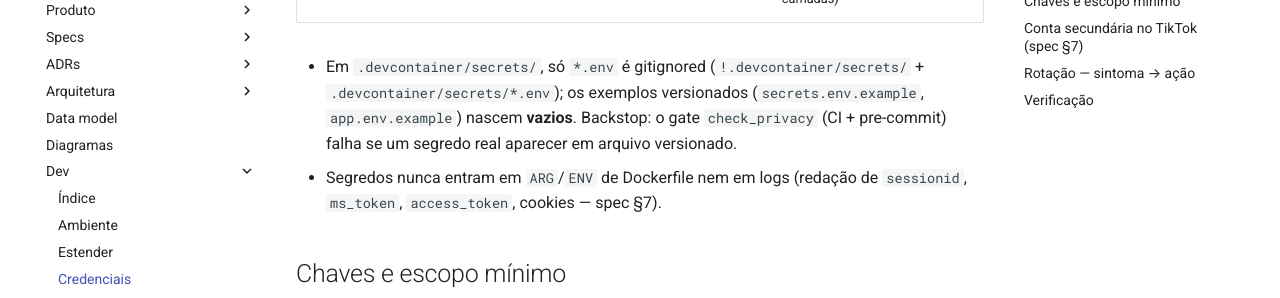
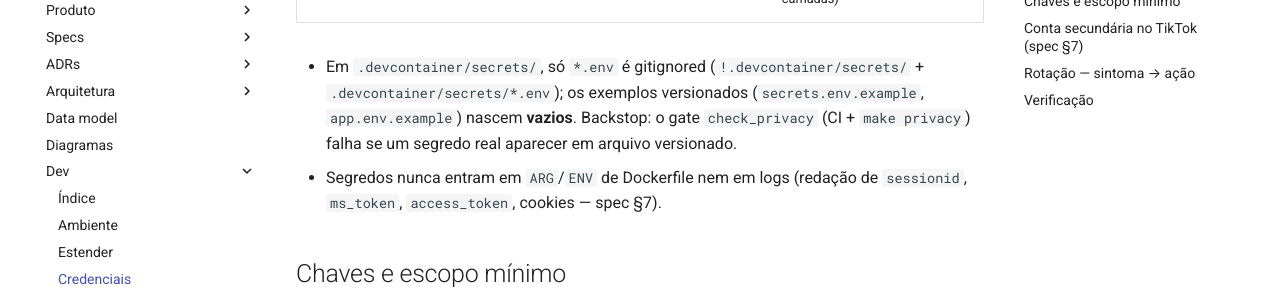
Before and after one commit to leonardodg/content-factory, an MkDocs documentation site: the page built from docs/dev/credentials.md, in a window 1280 px wide and 900 px high, scrolled down 465 px. Shown: the part 152-450 px from the top of the window. Built offline with MkDocs 1.6.1 and Material for MkDocs 9.7.7, drawn with Linux system fonts in a browser that asks for light colours.

Commit message:
docs: credentials sem pre-commit no backstop do check_privacy
.pre-commit-config.yaml não tem hook de privacidade e não há hooks
instalados — o wiring real é CI (.github/workflows/ci.yml) + make
privacy manual; a linha 20 contradizia as linhas 5 e 62 do mesmo doc.

```diff
--- a/docs/dev/credentials.md
+++ b/docs/dev/credentials.md
@@ -17,7 +17,7 @@
 - Em `.devcontainer/secrets/`, só `*.env` é gitignored
   (`!.devcontainer/secrets/` + `.devcontainer/secrets/*.env`); os
   exemplos versionados (`secrets.env.example`, `app.env.example`)
-  nascem **vazios**. Backstop: o gate `check_privacy` (CI + pre-commit)
+  nascem **vazios**. Backstop: o gate `check_privacy` (CI + `make privacy`)
   falha se um segredo real aparecer em arquivo versionado.
 - Segredos nunca entram em `ARG`/`ENV` de Dockerfile nem em logs
   (redação de `sessionid`, `ms_token`, `access_token`, cookies — spec §7).
```
